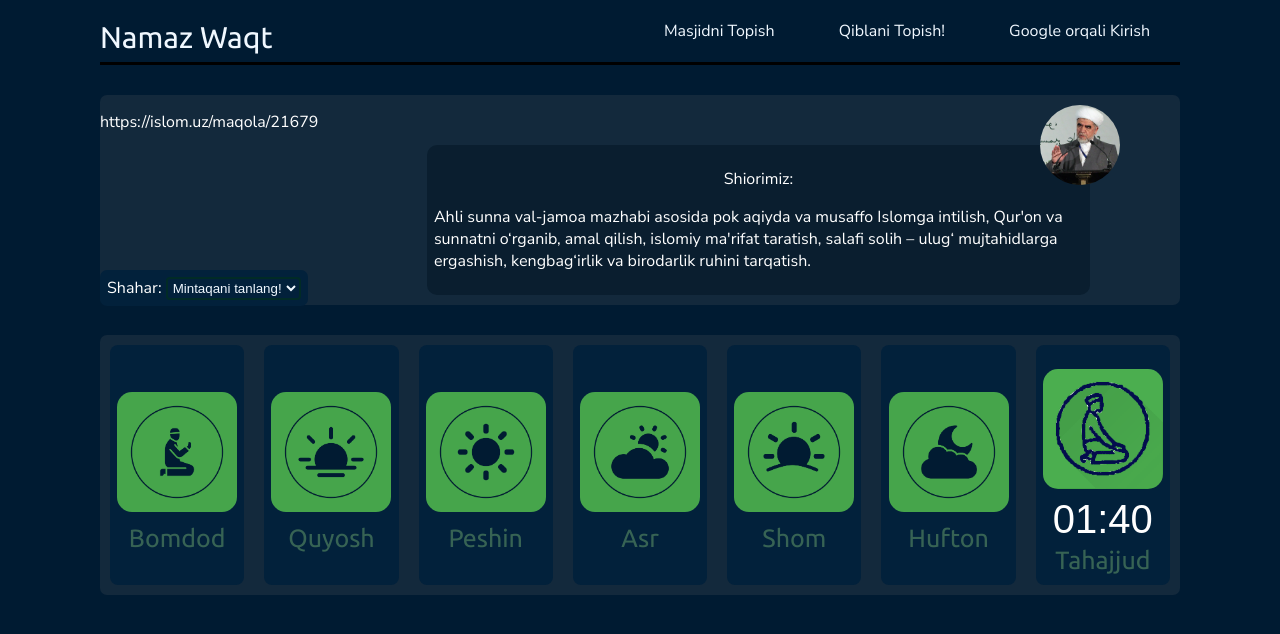
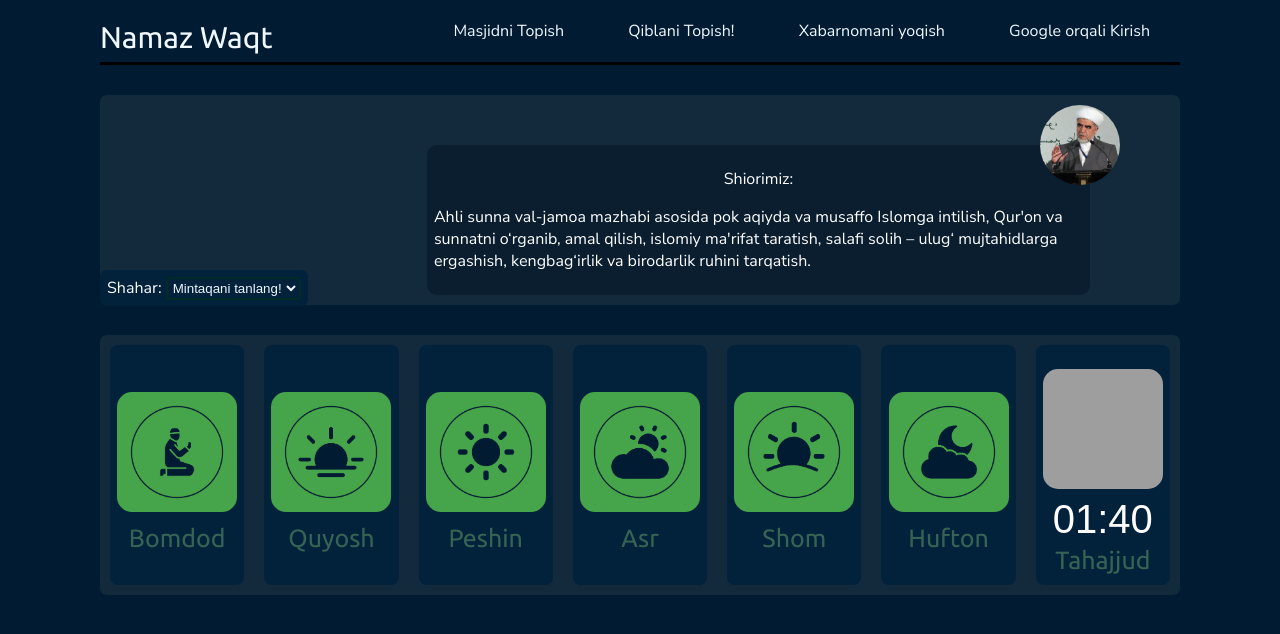
Before and after one commit to raxmatulllox/NamazWaqt, a Django app: template templates/Waqt/index.html in a window 1280 px wide. Shown: the top 634 px of the page. Run offline with Django 4.2, Linux system fonts and the light colour scheme; the template is opened without the code that fills it, so the values that code supplies are empty; some libraries are stand-ins or nearby versions; some web fonts are replaced; grey boxes are pictures that could not be loaded.

Commit message:
update html files

```diff
--- a/templates/Waqt/base.html
+++ b/templates/Waqt/base.html
@@ -23,7 +23,13 @@
         <div class="nav-auth">
             <a href="{% url 'map' %}" class="navbar find-mesjid">Masjidni Topish</a>
             <a href="" class="navbar my-city">Qiblani Topish!</a>
-            <a href="accounts/google/login/"class="navbar auth-google">Google orqali Kirish</a>
+            <a href="{% url 'send-message' %}" class="navbar find-mesjid">Xabarnomani yoqish</a>
+            {% if user.is_authenticated %}
+                <a href="accounts/logout/"class="navbar auth-google">Account</a>
+            {% else %}
+                <a href="accounts/google/login/"class="navbar auth-google">Google orqali Kirish</a>
+            {% endif %}
+
         </div>
     </nav>
     {% block content %}  {% endblock content %}
--- a/templates/Waqt/index.html
+++ b/templates/Waqt/index.html
@@ -4,7 +4,7 @@
 {% block content %}
 <div class="header">
     <div class="utils">
-        <p>https://islom.uz/maqola/21679</p>
+        <p></p>
         <div class="country">
             <label for="mintaqa">Shahar:
             <select id="mintaqa" size="1" onchange="window.location.href=this.value;">
@@ -74,7 +74,7 @@
         <p class="city">{{ city }}</p>
     </div>
     <div class="time-prayer">
-        <img class="prayer-img" src="{% static 'img/fajr.png' %}" alt="img">
+        <img class="prayer-img" src="{% static 'img/tahajjud.png' %}" alt="img">
         <p class="time">01:40</p>
         <p class="prayer-name">Tahajjud</p>
         <p class="city">{{ city }}</p>
```
